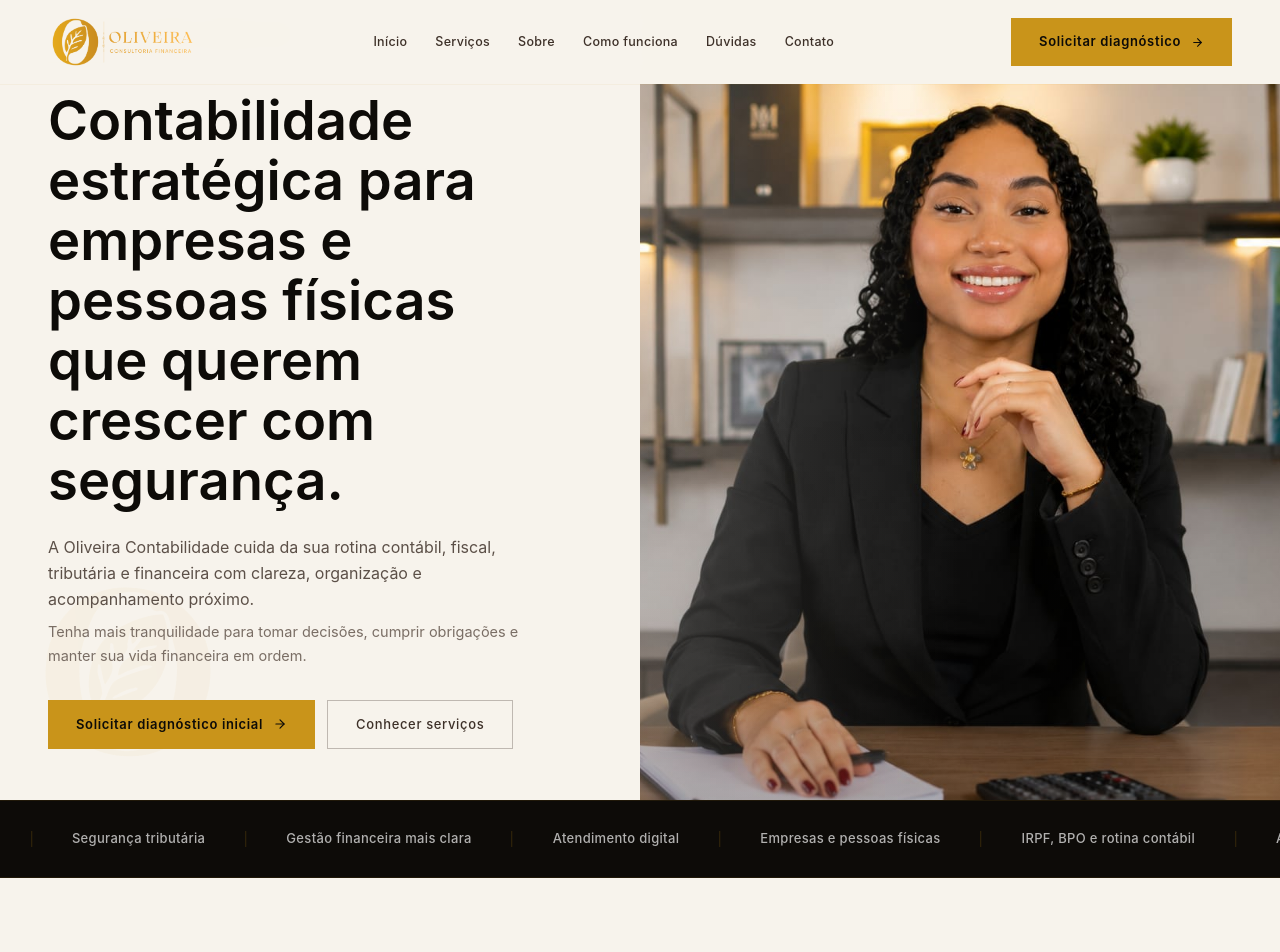
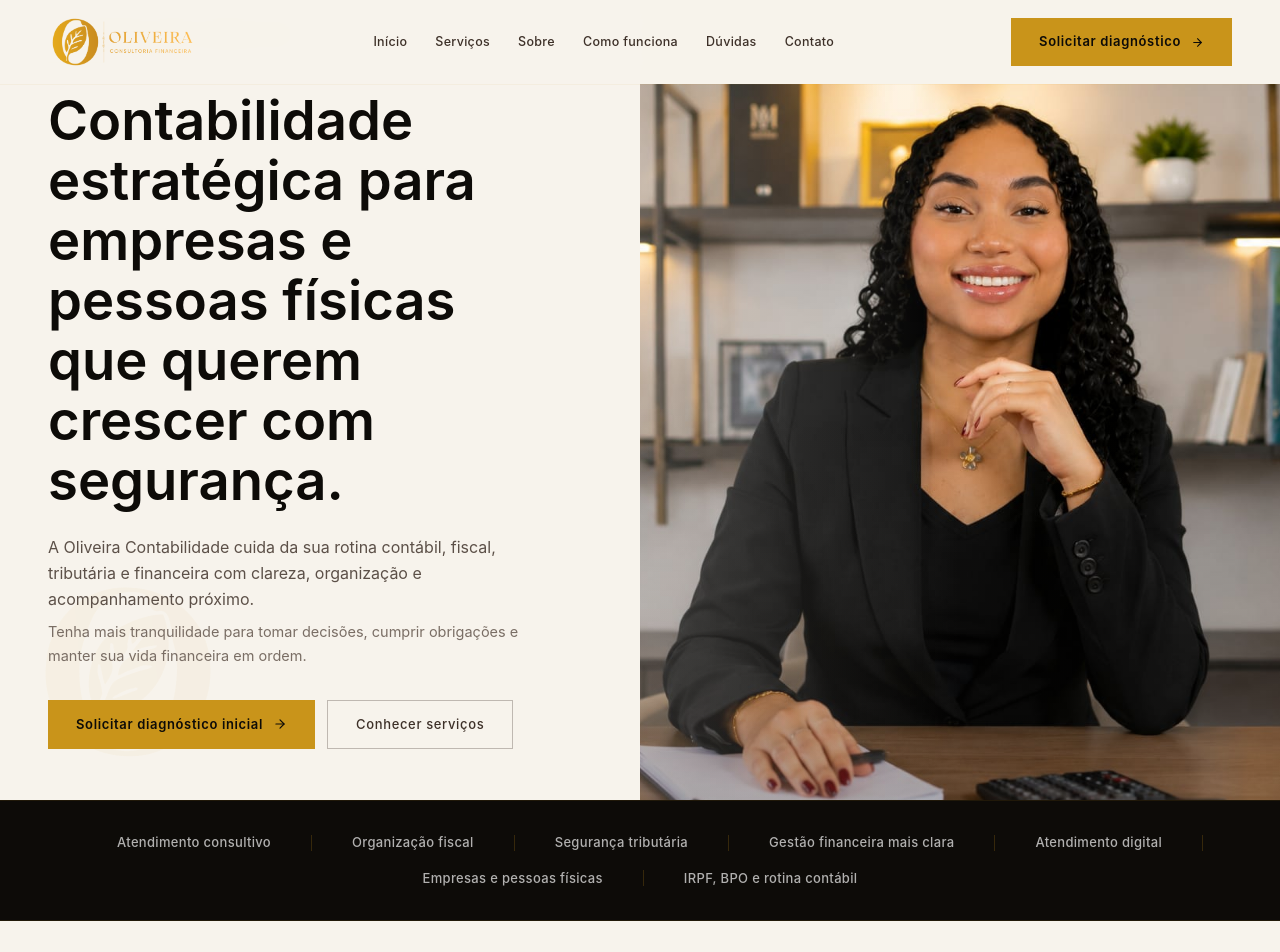
Before and after one commit to DouglasiOSDeveloper/Site_Samela, a React (Vite) app: page / in a window 1280 px wide. Shown: the top 952 px of the page. Built offline with nearby package versions, Linux system fonts and the light colour scheme; a web font is replaced by a local one.

Commit message:
fix carrossel

```diff
--- a/src/app/App.tsx
+++ b/src/app/App.tsx
@@ -259,33 +259,19 @@ function TrustStrip() {
     "IRPF, BPO e rotina contábil",
   ]
 
-  const track = [...items, ...items]
-
   return (
-    <div className="bg-[#0D0B08] border-y border-[#C9941A]/10 py-7 overflow-hidden">
-      <style>{`
-        @keyframes trust-marquee {
-          from { transform: translateX(0); }
-          to   { transform: translateX(-50%); }
-        }
-        .trust-track {
-          animation: trust-marquee 28s linear infinite;
-        }
-        .trust-track:hover {
-          animation-play-state: paused;
-        }
-      `}</style>
-      <div className="flex">
-        <div className="trust-track flex shrink-0 items-center">
-          {track.map((item, i) => (
+    <div className="bg-[#0D0B08] border-y border-[#C9941A]/10 py-8">
+      <div className="flex flex-wrap justify-center items-center gap-y-4">
+        {items.map((item, i) => (
           <div key={i} className="flex items-center shrink-0">
             <span className="text-white/68 text-[13px] font-medium tracking-wide whitespace-nowrap px-8 lg:px-10">
               {item}
             </span>
+            {i < items.length - 1 ? (
               <div className="w-px h-4 bg-[#C9941A]/22 shrink-0" />
+            ) : null}
           </div>
         ))}
-        </div>
       </div>
     </div>
   )
```
Lines whose indentation alone changed are shown as unchanged.
